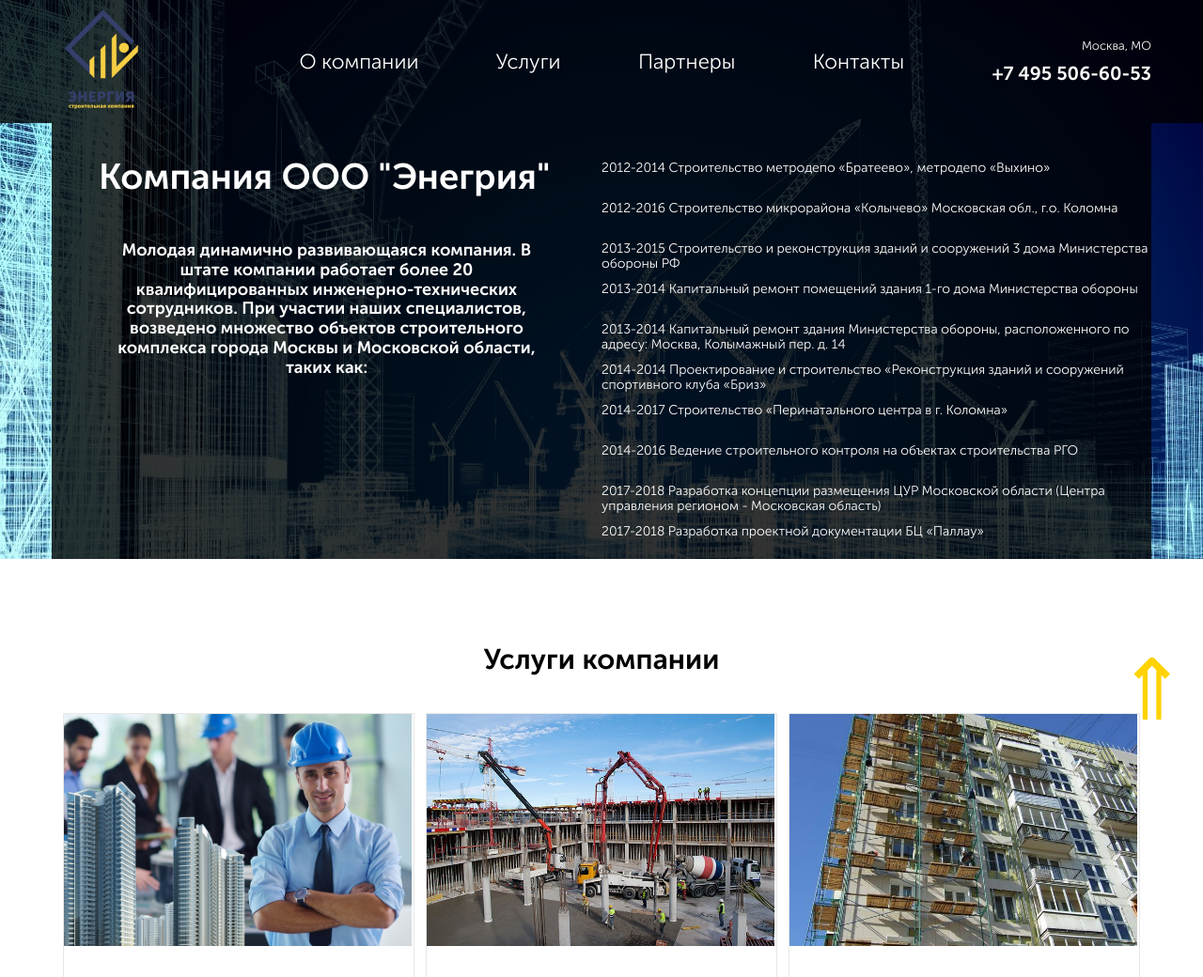
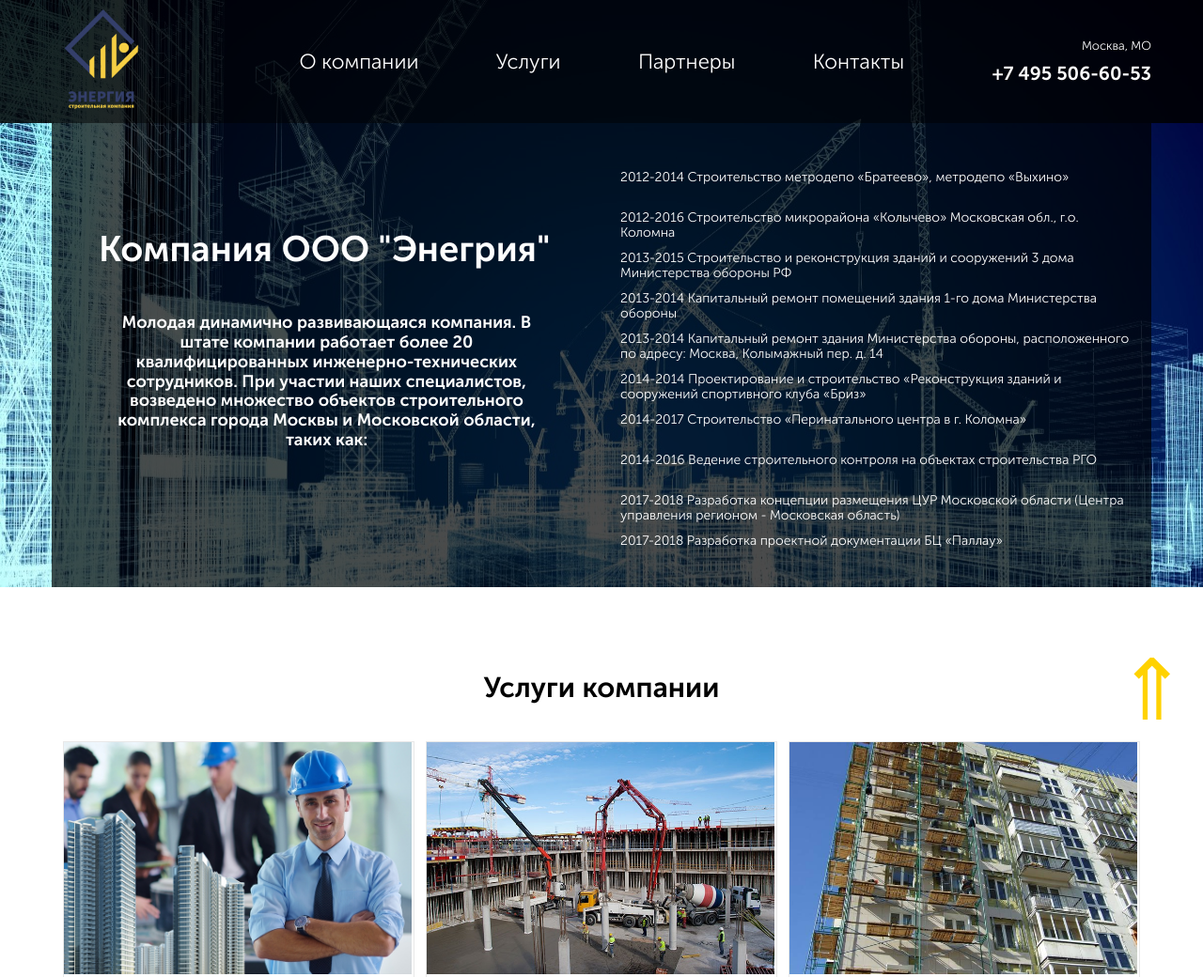
Before and after one commit to Antipenko-Ilya/site, a plain HTML site: page src/index.html in a window 1280 px wide. Shown: the top 1040 px of the page at 94% size. Drawn offline with nearby package versions, Linux system fonts and the light colour scheme; a script that the page names is missing; a web font is replaced by a local one.

Commit message:
Работа над henya

```diff
--- a/src/css/style.css
+++ b/src/css/style.css
@@ -418,7 +418,7 @@ img {
 }
 .navbar {
   padding: 8px 0;
-  background: rgba(0, 0, 0, .8);
+  background: rgba(0, 0, 0, .85);
 }
 .navbar__logo {
   width: 170px;
@@ -495,7 +495,8 @@ img {
   display: -webkit-box;
   display: -ms-flexbox;
   display: flex;
-  background:rgba(0, 0, 0, .8);
+  align-items: center;
+  background:rgba(0, 0, 0, .7);
   padding-top: 30px;
 }
 .hero-text {
@@ -526,6 +527,8 @@ img {
 }
 .hero-image {
   width: 50%;
+  padding: 20px;
+  padding-top: 10px;
 }
 .hero-list {
   display: flex;
@@ -744,6 +747,9 @@ div.slick-initialized {
   display: flex;
   justify-content: space-evenly;
   flex-wrap: wrap;
+}
+.steps {
+  background: #f5f5f5;
 }
 .steps-block {
   display: flex;
```
